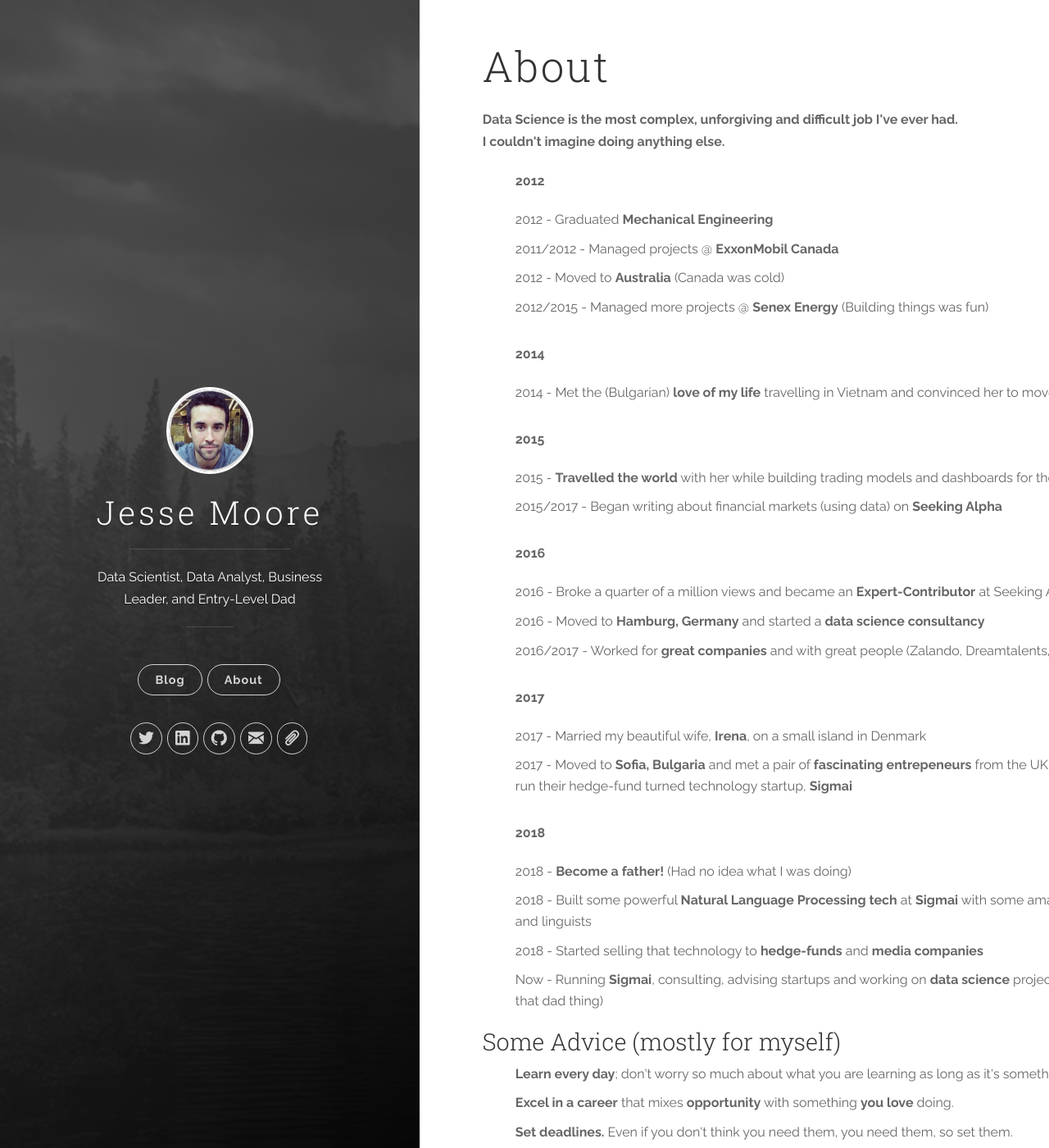
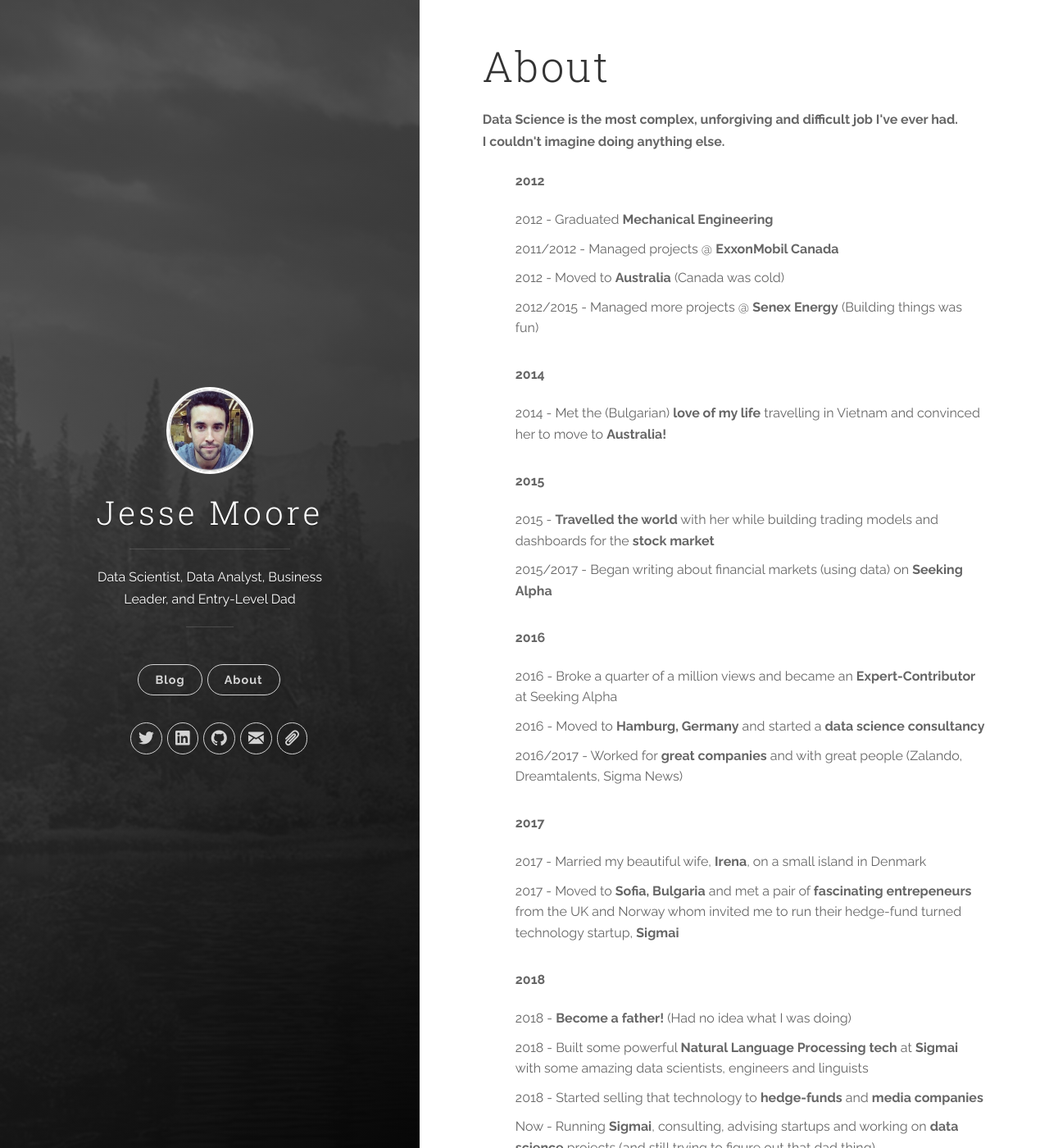
Before and after one commit to jes-moore/jes-moore.github.io, a Jekyll site: the page built from about/index.html, in a window 1280 px wide and 1400 px high. Shown: the whole window at 82% size. Built offline with Jekyll 4.4.1, drawn with Linux system fonts in a browser that asks for light colours.

Commit message:
added responsive container

```diff
--- a/_sass/uno.scss
+++ b/_sass/uno.scss
@@ -1099,7 +1099,7 @@ pre {
 .content-wrapper {
 	z-index: 800;
 	width: 60%;
-	max-width: 800px;
+	max-width: 1000px;
 	margin-left: 40%; }
 
 .content-wrapper__inner {
--- a/about/index.html
+++ b/about/index.html
@@ -16,7 +16,7 @@ title: About Jesse Moore
 
 <body>
     <main class="main-container">
-        <div class="container">
+        <div class="main-post-list">
             <h1>About</h1>
             <p><strong>Data Science is the most complex, unforgiving and difficult job I've ever had. <br>I couldn't imagine doing anything else.</strong></p>
             <div class="post-content">
@@ -46,7 +46,7 @@ title: About Jesse Moore
                 </ul>
             </div>
         </div>
-        <div class="container">
+        <div class="main-post-list">
             <h3>Some Advice (mostly for myself)</h3>
             <div class="post-content">
                 <ul style="list-style: none;">
@@ -59,7 +59,7 @@ title: About Jesse Moore
                 </ul>
             </div>
         </div>
-        <div class="container">
+        <div class="main-post-list">
             <h3>Tools</h3>
             <div class="post-content">
                 <p>
@@ -67,7 +67,7 @@ title: About Jesse Moore
                 </p>
             </div>
         </div>
-        <div class="container">
+        <div class="main-post-list">
             <h3>Skills</h3>
             <div class="post-content">
                 <p>
@@ -75,7 +75,7 @@ title: About Jesse Moore
                 </p>
             </div>
         </div>
-        <div class="container">
+        <div class="main-post-list">
             <h3>Experience</h3>
             <article role="article" class="page card">
                 <header class="post-header">
--- a/about/main.css
+++ b/about/main.css
@@ -32,3 +32,28 @@ li{
 li:first-child {
     margin-top:0;
 }
+
+h1 {
+    margin-top: 0;
+    font-size: 3.2em;
+    line-height: 1.2em;
+    letter-spacing: .05em; }
+
+h2 {
+    font-size: 2.2em; }
+
+h3 {
+    font-size: 1.8em; }
+
+h4 {
+    font-size: 1.4em; }
+
+h4 {
+    font-size: 1.2em; }
+
+h5 {
+    font-size: 1em; }
+
+p {
+    margin-bottom: 1.3em;
+    line-height: 1.7em; }
```
